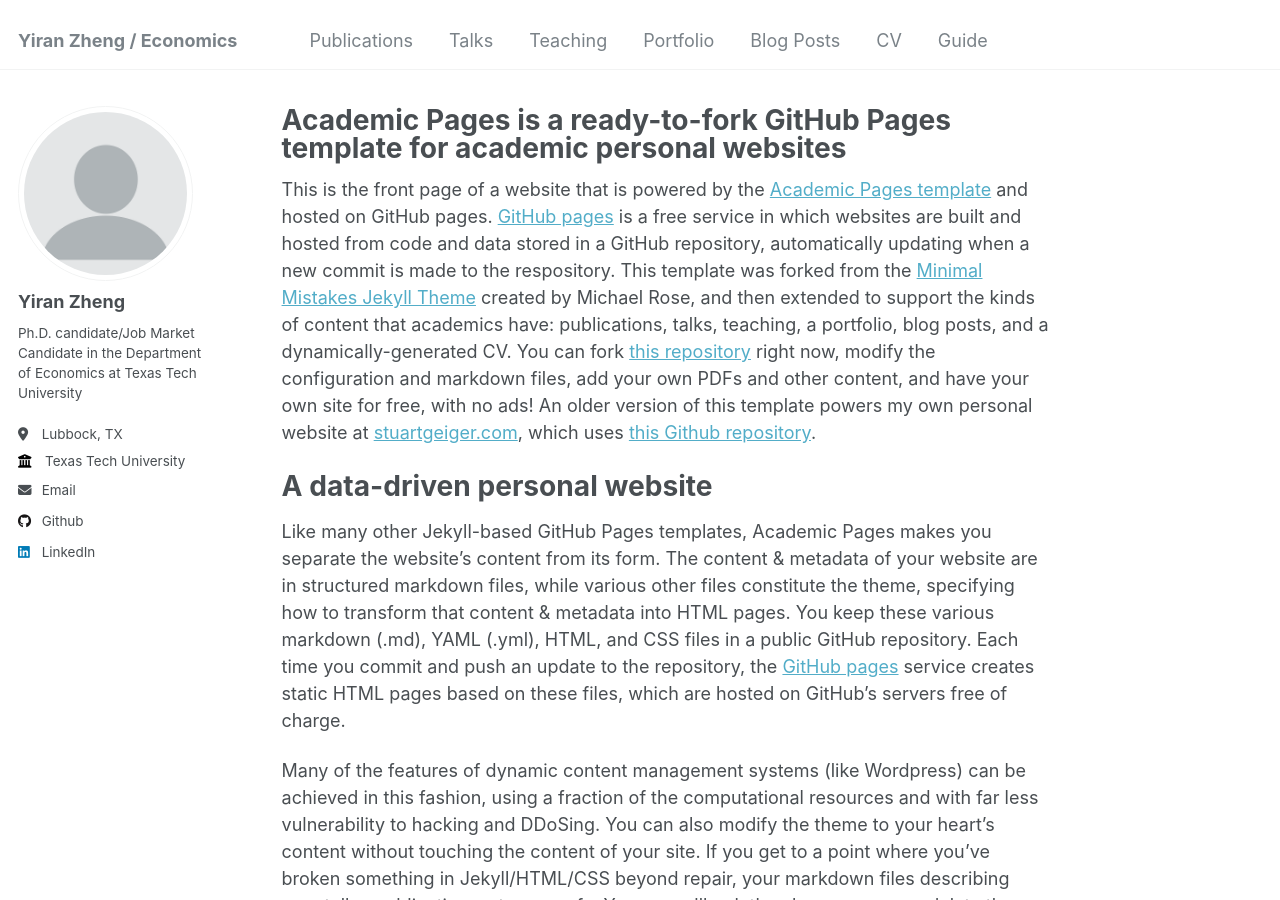
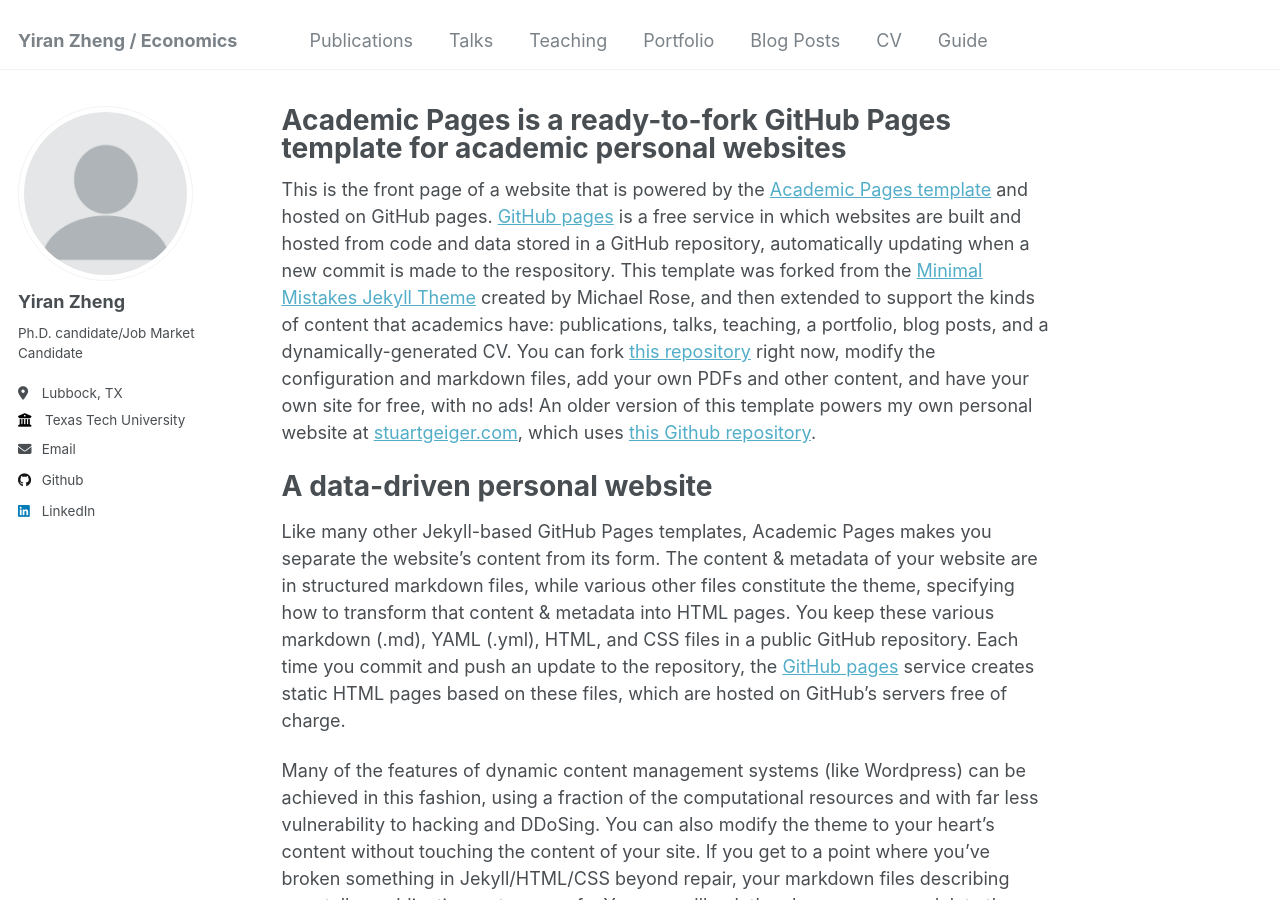
Before and after one commit to yiran-zheng/yiran-zheng.github.io, a Jekyll site: the page built from _pages/about.md, in a window 1280 px wide and 900 px high. Built offline with Jekyll 4.4.1, drawn with Linux system fonts in a browser that asks for light colours.

Commit message:
Update _config.yml

```diff
--- a/_config.yml
+++ b/_config.yml
@@ -25,7 +25,7 @@ author:
   avatar           : "profile.png"
   name             : "Yiran Zheng"
   pronouns         : # example: "she/her"
-  bio              : "Ph.D. candidate/Job Market Candidate in the Department of Economics at Texas Tech University"
+  bio              : "Ph.D. candidate/Job Market Candidate"
   location         : "Lubbock, TX"
   employer         : "Texas Tech University"
   uri              : # URL
```
